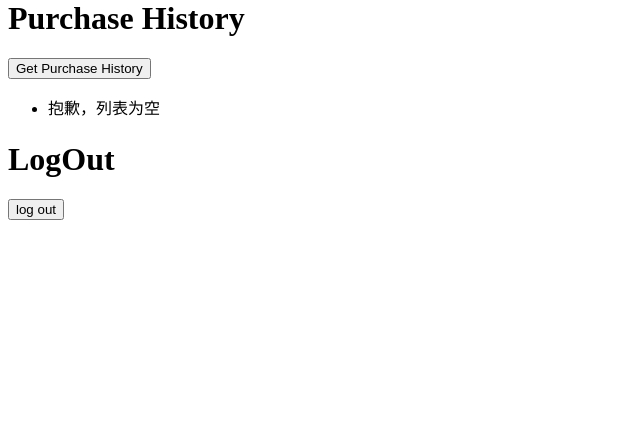
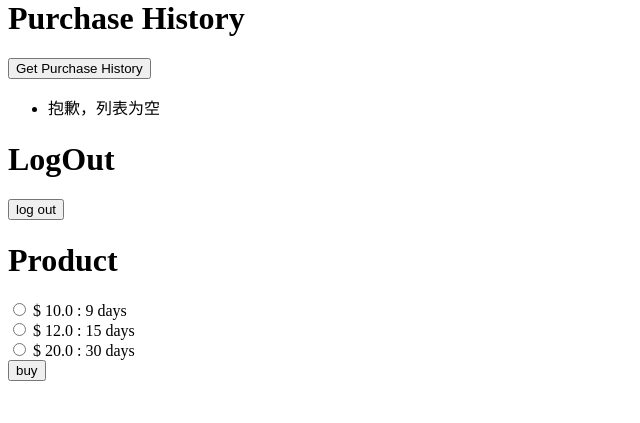
Before and after one commit to lixiangyang09/djangoTest, a Django app: page / in a window 1280 px wide. Shown: the part 377-800 px from the top of the page, without its empty margins (0-640 px from the left). Run offline with Django 3.2, Linux system fonts and the light colour scheme; data comes from the database, SQL or seed files in the repository; both versions use the stored data as it was after the commit.

Commit message:
finish product show and select

```diff
--- a/applxy/forms.py
+++ b/applxy/forms.py
@@ -1,7 +1,7 @@
 #forms
 
 from django import forms
-
+from .models import *
 
 class EmptyForm(forms.Form):
     pass
@@ -22,3 +22,15 @@ class FormRegister(forms.Form):
     passwd = forms.CharField(max_length=200)
     confirm = forms.CharField(max_length=200)
     email = forms.EmailField(max_length=200)
+
+
+class FormProduct(forms.ModelForm):
+    class Meta:
+        model = Product
+        fields = "__all__"
+    ffff = forms.ModelChoiceField(queryset=Product.objects.all(),
+                                  widget=forms.RadioSelect())
+
+class FormProduct2(forms.Form):
+    ffff = forms.ModelChoiceField(queryset=Product.objects.all(),
+                                  widget=forms.RadioSelect())
--- a/applxy/models.py
+++ b/applxy/models.py
@@ -41,3 +41,11 @@ class Purchase(models.Model):
 
     def __str__(self):
         return self.time.strftime('%Y-%m-%d %H:%M:%S')
+
+
+class Product(models.Model):
+    money = models.FloatField()
+    days = models.IntegerField()
+
+    def __str__(self):
+        return "$ %.1f : %d days" % (self.money, self.days)
--- a/applxy/templates/applxy/base.html
+++ b/applxy/templates/applxy/base.html
@@ -33,5 +33,9 @@
 
 	{% include 'applxy/logOut.html' %}
 
+	<h1> Product </h1>
+
+	{% include 'applxy/product.html' %}
+
 </body>
 </html>
--- a/applxy/templates/applxy/logOut.html
+++ b/applxy/templates/applxy/logOut.html
@@ -6,6 +6,6 @@
 
 <form action="{% url 'logOut' %}" method='post'>
 	{% csrf_token %}
-	{{ emptyForm }}
+	<!--{{ emptyForm }}-->
 	<input type="submit" value="log out">
 </form>
--- /dev/null
+++ b/applxy/templates/applxy/product.html
@@ -0,0 +1,21 @@
+
+<form action="{% url 'product' %}" method='post'>
+	{% csrf_token %}
+
+	<!--{% for days, price in products.items %}-->
+	    <!--&lt;!&ndash;<li>{{ price }}: {{ days }}</li>&ndash;&gt;-->
+		<!--<input type="radio" /> {{ price }}: {{ days }}-->
+        <!--<br>-->
+    <!--{% empty %}-->
+	    <!--抱歉，列表为空-->
+	<!--{% endfor %}-->
+
+    {% for radio in formProduct.ffff %}
+        <!--<div >-->
+            <!--{{ radio }}-->
+        <!--</div>-->
+    {{ radio }}
+    <br>
+    {% endfor %}
+	<input type="submit" value="buy">
+</form>
--- a/applxy/templates/applxy/purchageHistory.html
+++ b/applxy/templates/applxy/purchageHistory.html
@@ -6,7 +6,7 @@
 
 <form action="{% url 'purchaseHistory' %}" method='post'>
 	{% csrf_token %}
-	{{ emptyForm }}
+	<!--{{ emptyForm }}-->
 	<input type="submit" value="Get Purchase History">
 </form>
 
--- a/applxy/views.py
+++ b/applxy/views.py
@@ -21,10 +21,18 @@ def index(request):
     formLogin = FormLogin()
     formChangePasswd = FormChangePasswd()
     formRegister = FormRegister()
-    formEmpty = EmptyForm()
+    # formEmpty = EmptyForm()
+    formProduct = FormProduct2()
+    res = {}
+    dbRes = Product.objects.all()
+    for hs in dbRes:
+        res[hs.money] = hs.days
+
     return render(request, 'applxy/index.html', {'formLogin': formLogin,
                                                  'formChangePasswd': formChangePasswd,
-                                                 'emptyForm': formEmpty,
+                                                 #'emptyForm': formEmpty,
+                                                 'formProduct': formProduct,
+                                                 'products': res,
                                                  'formRegister': formRegister})
     # return JsonResponse({'foo':'bar'})
 
@@ -101,3 +109,12 @@ def changePasswd(request):
             return HttpResponse("Invalid Form")
     else:
         return HttpResponse("please login first")
+
+
+def product(request):
+    test = FormProduct2(request.POST)
+    if test.is_valid():
+        res = test.cleaned_data['ffff'].pk
+        return HttpResponse(res)
+    else:
+        return HttpResponse("invalid form")
--- a/testlxy/urls.py
+++ b/testlxy/urls.py
@@ -27,5 +27,5 @@ urlpatterns = [
     url(r'^v1/register', applxy_views.register, name='register'),
     url(r'^v1/changePasswd', applxy_views.changePasswd, name='changePasswd'),
     url(r'^v1/purchaseHistory', applxy_views.purchaseHistory, name='purchaseHistory'),
-
+    url(r'^v1/product', applxy_views.product, name='product'),
 ]
```
Also changed, not shown: applxy/migrations/0016_product.py (added), db.sqlite3, 1 other file.
